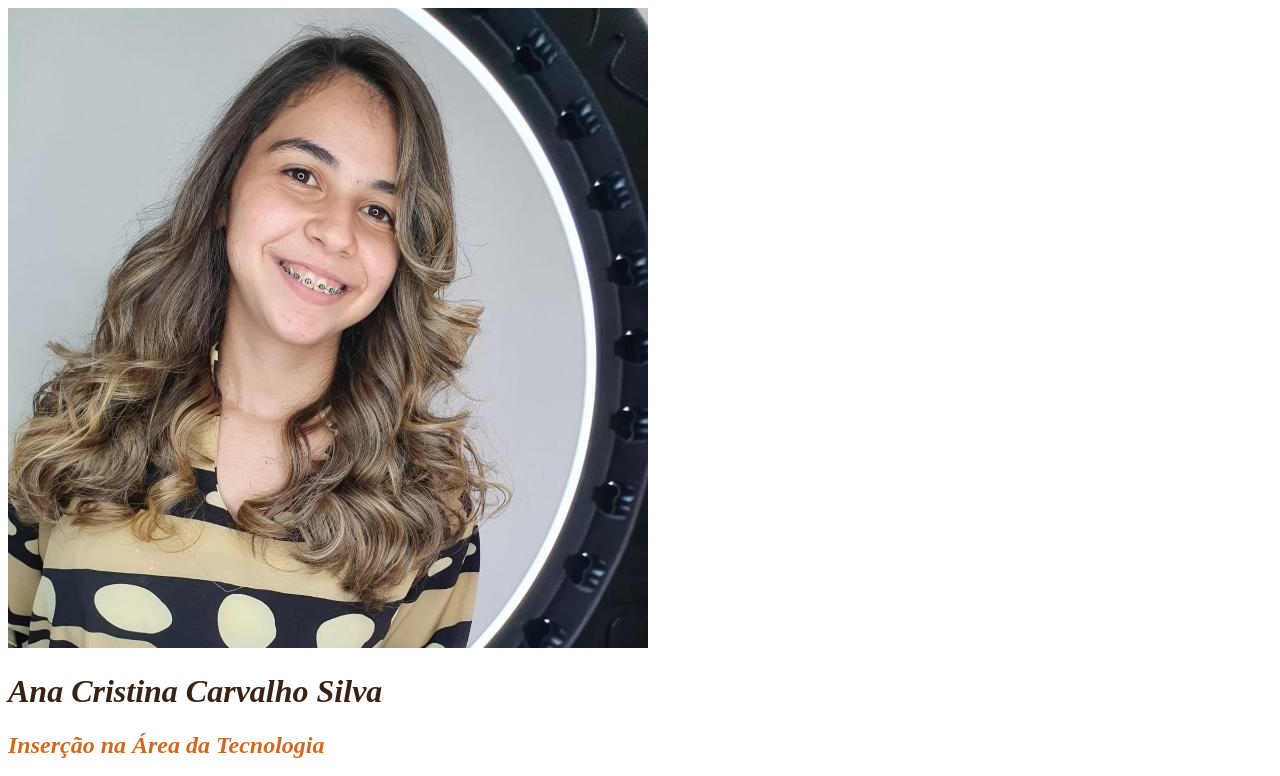
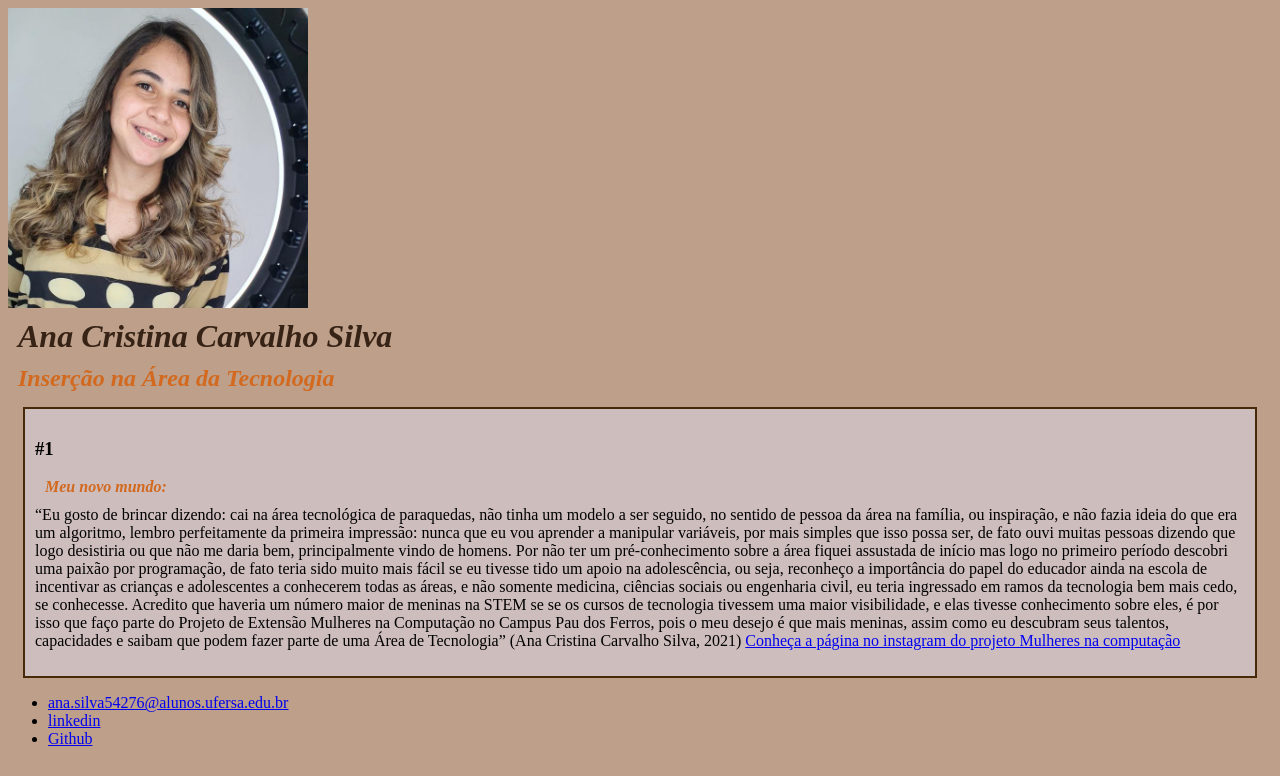
Before and after one commit to Cristina-sil/ModuloII-DIO, a plain HTML site: page index.html in a window 1280 px wide. Shown: the top 776 px of the page. Drawn offline with Linux system fonts and the light colour scheme.

Commit message:
Alterando o estilo da página, e fazendo ajustes no tamanho da imagem

```diff
--- a/index.html
+++ b/index.html
@@ -7,10 +7,12 @@
     </head>
     <body>
         <header>
+        <div class="imagemPerfil">
         <img src="Perfil.jpg" alt="Ilustração do rosto de Cristina">
+        </div>
         <h1 id="titulo" > Ana Cristina Carvalho Silva </h1></header>
         <section> <h2 class="sub-titulo"> Inserção na Área da Tecnologia </h2></section>
-        <article> <header> <h3> #1 </h3></header>
+        <article class="post"> <header> <h3> #1 </h3></header>
         <p>
             <h4 class="post_titulo"> Meu novo mundo: </h4>
             “Eu gosto de brincar dizendo: cai na área tecnológica de paraquedas,
--- a/style.css
+++ b/style.css
@@ -1,9 +1,33 @@
+body{
+    background-color: rgb(190, 159, 137);
+}
+
+img{
+    height: 100%;
+    width: 100%;
+    object-fit: contain;
+}
+
+.imagemPerfil{
+    height: 300px;
+    width: 300px;
+}
+.post{
+    background: rgb(206, 189, 189);
+    padding: 10px;
+    border: 2px solid rgb(70, 41, 7);
+    margin: 15px;
+}
+
+
 #titulo{
     color:rgb(54, 35, 21);
     font-style: italic;
+    margin: 10px;
 }
 
 .sub-titulo, .post_titulo{
     color: chocolate;
     font-style: italic;
+    margin: 10px;
 }
```
